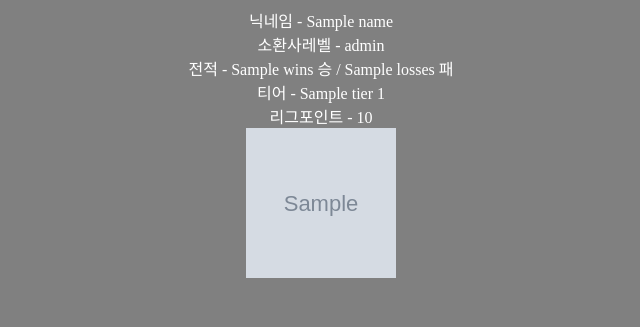
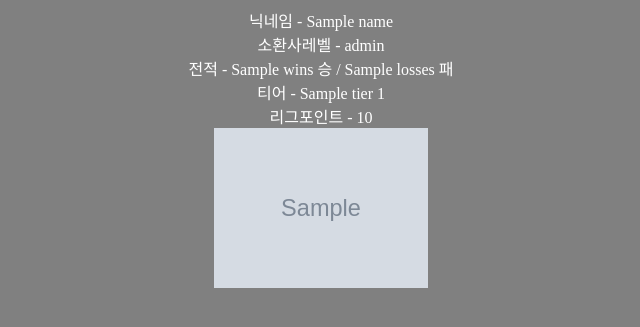
Before and after one commit to doitdoik/ik-lol, a Node server app: template views/search.ejs in a window 1280 px wide. Shown: the top 327 px of the page, without its empty margins (319-959 px from the left). Run offline with Node 20, Linux system fonts and the light colour scheme; the template is opened without the code that fills it: most values are stand-ins (such as "Sample title", 1, 10 or a date in 2020); grey boxes marked "Sample" are stand-in pictures.

Commit message:
update icon css

```diff
--- a/lol_html/css/main.css
+++ b/lol_html/css/main.css
@@ -21,3 +21,7 @@
     font-size: 1.5vh;
     border-radius: 5px;
 }
+
+.tier_img{
+    width: 20%;
+}
--- a/lol_html/css/search.css
+++ b/lol_html/css/search.css
@@ -6,3 +6,7 @@ html{
 .wrap_div{
     text-align: center;
 }
+
+.tier_img{
+    height: 20vh;
+}
--- a/views/search.ejs
+++ b/views/search.ejs
@@ -17,7 +17,7 @@
       <div>티어 - <%= tier %> <%= rank %></div>
       <div>리그포인트 - <%= leaguePoints %></div>
       <div>
-        <img src=<%= img %> style="width:150px; height:150px;"><br>
+        <img class="tier_img" src=<%= img %> ><br>
       </div>
     </div>
   </body>
```
